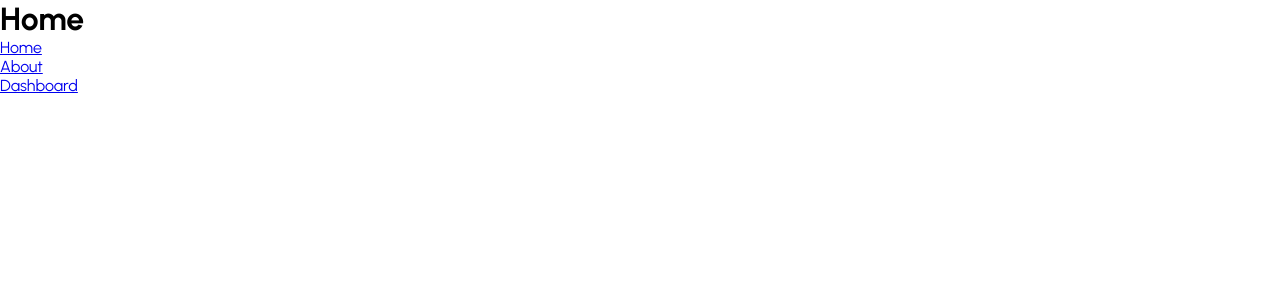
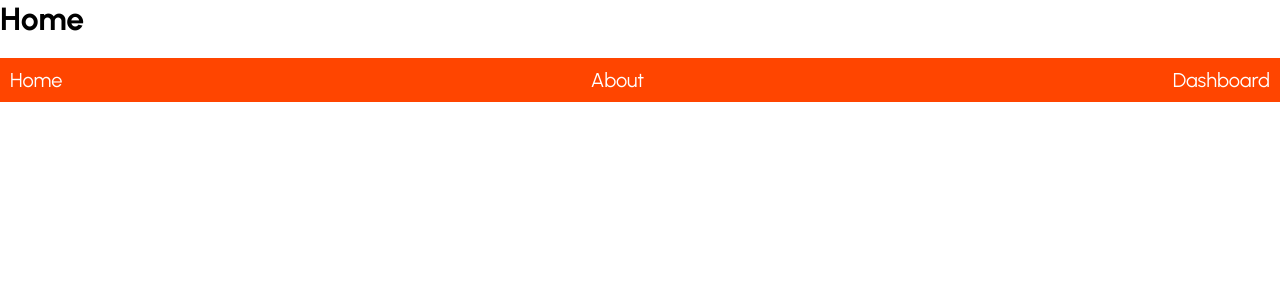
Before and after one commit to Deepak8519M/ReactJs-Babbar-Series, a React (Vite) app in the folder 70.ReactRouter/: page / in a window 1280 px wide. Shown: the top 300 px of the page. Built offline with nearby package versions, Linux system fonts and the light colour scheme.

Commit message:
styles added

```diff
--- a/70.ReactRouter/src/components/NavBar.jsx
+++ b/70.ReactRouter/src/components/NavBar.jsx
@@ -6,13 +6,19 @@ const NavBar = () => {
     <div>
       <ul>
         <li>
-          <Link to="/">Home</Link>
+          <Link className="link" to="/">
+            Home
+          </Link>
         </li>
         <li>
-          <Link to="/about">About</Link>
+          <Link className="link" to="/about">
+            About
+          </Link>
         </li>
         <li>
-          <Link to="/dashboard">Dashboard</Link>
+          <Link className="link" to="/dashboard">
+            Dashboard
+          </Link>
         </li>
       </ul>
     </div>
--- a/70.ReactRouter/src/index.css
+++ b/70.ReactRouter/src/index.css
@@ -10,3 +10,16 @@ body {
   height: 100%;
   font-family: "Urbanist", sans-serif;
 }
+ul {
+  list-style-type: none;
+  display: flex;
+  justify-content: space-between;
+  margin-top: 20px;
+  padding: 10px;
+  font-size: 20px;
+  background: orangered;
+}
+.link {
+  text-decoration: none;
+  color: white;
+}
```
